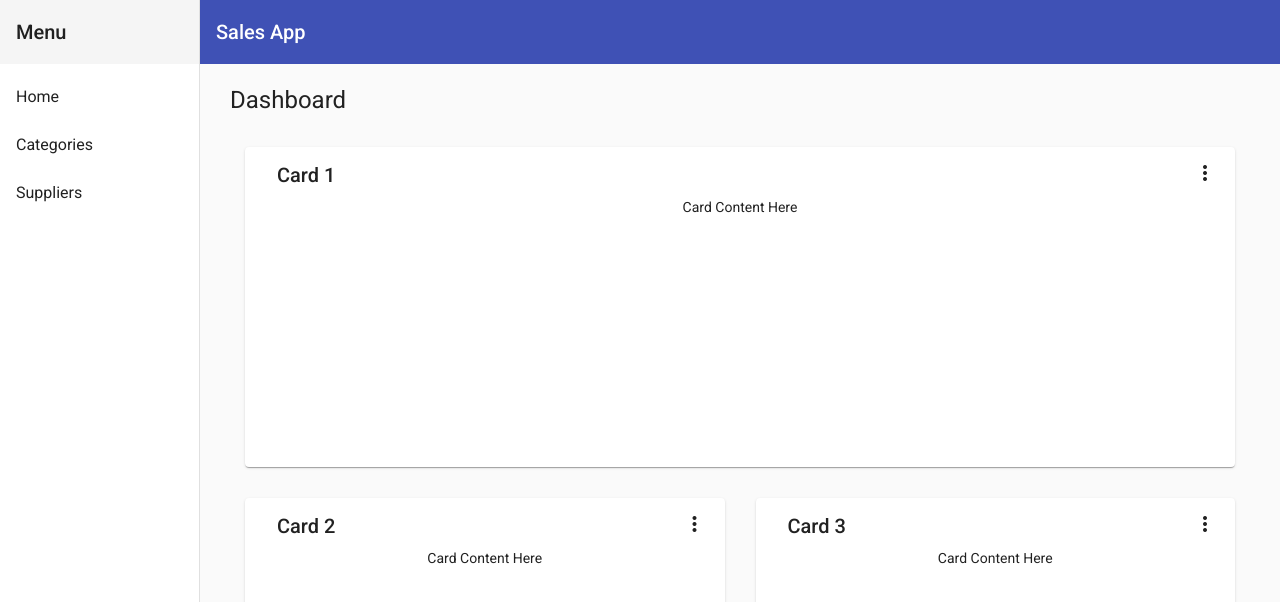
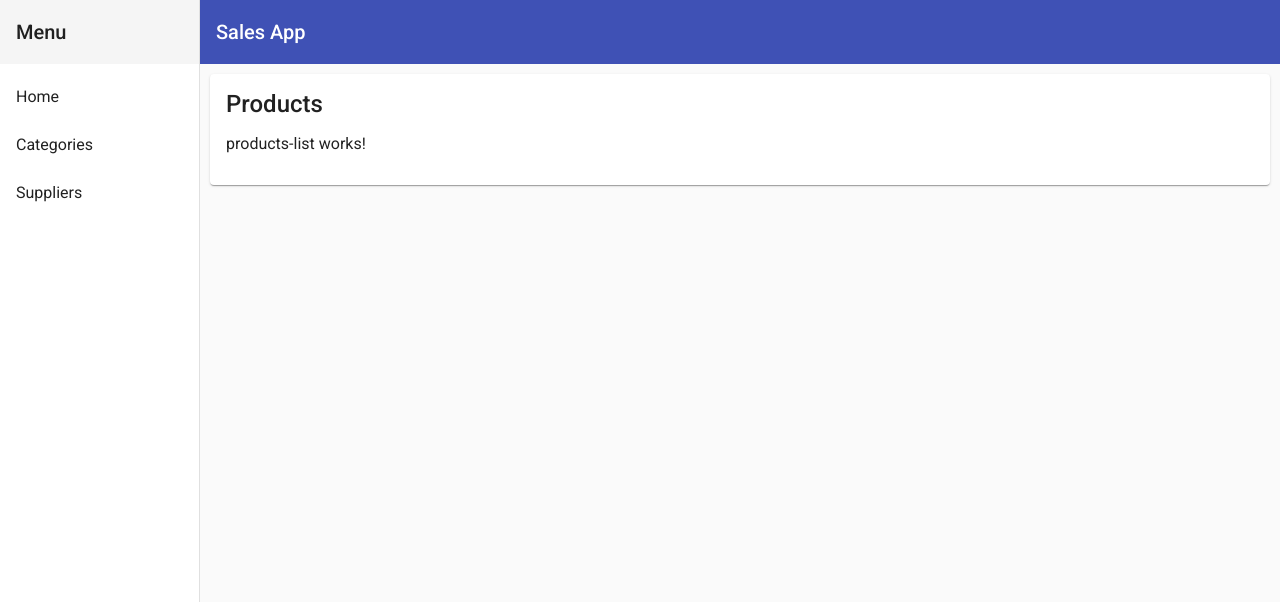
Before and after one commit to danielschmitz/my-sales-aapp, an Angular app: page / in a window 1280 px wide. Shown: the top 602 px of the page. Built offline with nearby package versions, Linux system fonts and the light colour scheme.

Commit message:
Create products page, dashboard has gone

```diff
--- a/src/app/app.module.ts
+++ b/src/app/app.module.ts
@@ -36,6 +36,8 @@ import { SuppliersFormComponent } from './suppliers/suppliers-form/suppliers-for
 import { SuppliersDeleteComponent } from './suppliers/suppliers-delete/suppliers-delete.component';
 import { SuppliersShowComponent } from './suppliers/suppliers-show/suppliers-show.component';
 import { CategoriesLoadingAsyncComponent } from './categories/categories-loading-async/categories-loading-async.component';
+import { ProductsComponent } from './products/products.component';
+import { ProductsListComponent } from './products/products-list/products-list.component';
 
 
 @NgModule({
@@ -55,6 +57,8 @@ import { CategoriesLoadingAsyncComponent } from './categories/categories-loading
     SuppliersDeleteComponent,
     SuppliersShowComponent,
     CategoriesLoadingAsyncComponent,
+    ProductsComponent,
+    ProductsListComponent,
       ],
   imports: [
     BrowserModule,
--- a/src/app/dashboard/dashboard.component.html
+++ b/src/app/dashboard/dashboard.component.html
@@ -1,24 +1 @@
-<div class="grid-container">
-  <h1 class="mat-h1">Dashboard</h1>
-  <mat-grid-list cols="2" rowHeight="350px">
-    <mat-grid-tile *ngFor="let card of cards | async" [colspan]="card.cols" [rowspan]="card.rows">
-      <mat-card class="dashboard-card">
-        <mat-card-header>
-          <mat-card-title>
-            {{card.title}}
-            <button mat-icon-button class="more-button" [matMenuTriggerFor]="menu" aria-label="Toggle menu">
-              <mat-icon>more_vert</mat-icon>
-            </button>
-            <mat-menu #menu="matMenu" xPosition="before">
-              <button mat-menu-item>Expand</button>
-              <button mat-menu-item>Remove</button>
-            </mat-menu>
-          </mat-card-title>
-        </mat-card-header>
-        <mat-card-content class="dashboard-card-content">
-          <div>Card Content Here</div>
-        </mat-card-content>
-      </mat-card>
-    </mat-grid-tile>
-  </mat-grid-list>
-</div>
+<app-products></app-products>
--- a/src/app/dashboard/dashboard.component.ts
+++ b/src/app/dashboard/dashboard.component.ts
@@ -1,56 +1,9 @@
 import { Component } from '@angular/core';
-import { map } from 'rxjs/operators';
-import { Breakpoints, BreakpointObserver } from '@angular/cdk/layout';
 
 @Component({
   selector: 'app-dashboard',
-  templateUrl: './dashboard.component.html',
-  styles: [`
-    .grid-container {
-      margin: 20px;
-    }
-
-    .dashboard-card {
-      position: absolute;
-      top: 15px;
-      left: 15px;
-      right: 15px;
-      bottom: 15px;
-    }
-
-    .more-button {
-      position: absolute;
-      top: 5px;
-      right: 10px;
-    }
-
-    .dashboard-card-content {
-      text-align: center;
-    }
-
-  `]
+  templateUrl: './dashboard.component.html'
 })
 export class DashboardComponent {
-  /** Based on the screen size, switch from standard to one column per row */
-  cards = this.breakpointObserver.observe(Breakpoints.Handset).pipe(
-    map(({ matches }) => {
-      if (matches) {
-        return [
-          { title: 'Card 1', cols: 1, rows: 1 },
-          { title: 'Card 2', cols: 1, rows: 1 },
-          { title: 'Card 3', cols: 1, rows: 1 },
-          { title: 'Card 4', cols: 1, rows: 1 }
-        ];
-      }
-
-      return [
-        { title: 'Card 1', cols: 2, rows: 1 },
-        { title: 'Card 2', cols: 1, rows: 1 },
-        { title: 'Card 3', cols: 1, rows: 2 },
-        { title: 'Card 4', cols: 1, rows: 1 }
-      ];
-    })
-  );
-
-  constructor(private breakpointObserver: BreakpointObserver) {}
+   constructor() {}
 }
--- /dev/null
+++ b/src/app/products/products-list/products-list.component.html
@@ -0,0 +1 @@
+<p>products-list works!</p>
--- /dev/null
+++ b/src/app/products/products-list/products-list.component.ts
@@ -0,0 +1,16 @@
+import { Component, OnInit } from '@angular/core';
+
+@Component({
+  selector: 'app-products-list',
+  templateUrl: './products-list.component.html',
+  styles: [
+  ]
+})
+export class ProductsListComponent implements OnInit {
+
+  constructor() { }
+
+  ngOnInit(): void {
+  }
+
+}
--- /dev/null
+++ b/src/app/products/products.component.html
@@ -0,0 +1,6 @@
+<mat-card>
+    <mat-card-title>
+        Products
+    </mat-card-title>
+    <router-outlet></router-outlet>
+</mat-card>
--- /dev/null
+++ b/src/app/products/products.component.ts
@@ -0,0 +1,16 @@
+import { Component, OnInit } from '@angular/core';
+
+@Component({
+  selector: 'app-products',
+  templateUrl: './products.component.html',
+  styles: [
+  ]
+})
+export class ProductsComponent implements OnInit {
+
+  constructor() { }
+
+  ngOnInit(): void {
+  }
+
+}
```
Also changed, not shown: src/app/app-routing.module.ts (+11 -3 lines), 1 other file (tests, documents, lock files or other folders).
